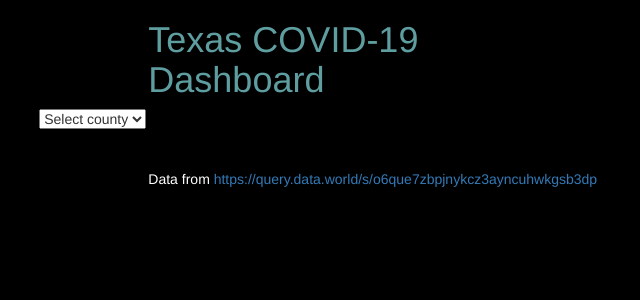
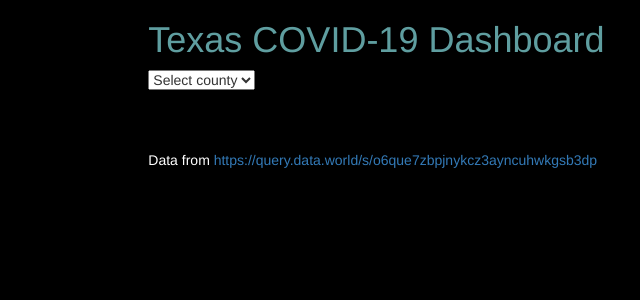
Before and after one commit to travis-tyler/Texas_COVID_app, a Flask app: page / in a window 1280 px wide. Shown: the top 300 px of the page, without its empty margins (70-710 px from the left). Run offline with Flask 2, Linux system fonts and the light colour scheme; parts of the project's set-up code (start-up, migrations or seed data) failed here and were passed over; some libraries are stand-ins or nearby versions.

Commit message:
fixed spacing

```diff
--- a/app/templates/index.html
+++ b/app/templates/index.html
@@ -13,14 +13,15 @@
 
   <div class="row">
     <div class="col-md-2"></div>
-    <div class="col-md-4">
+    <div class="col-md-6">
       <h1 style="color: cadetblue;">Texas COVID-19 Dashboard</h2>
     </div>
+    <br>
     <br>
   </div>
 
   <div class="row">
-    <div class="col-md-1"></div>
+    <div class="col-md-2"></div>
     <div class="col-md-4">
       <select id="selDataset">
         <option value="" disabled selected>Select county</option>
@@ -29,6 +30,7 @@
         {% endfor %}
       </select>
     </div>
+    <br>
     <br>
   </div>
   <div class="row">
```
